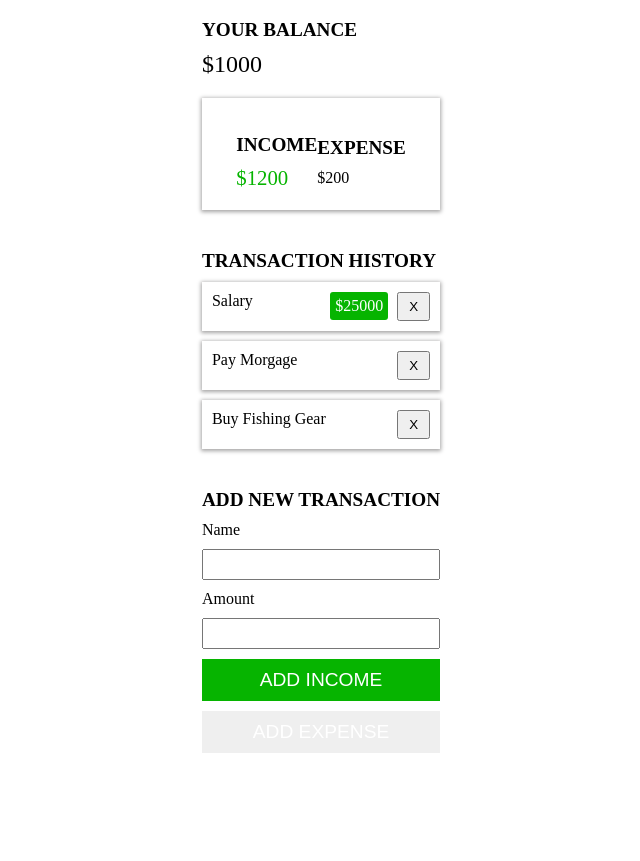
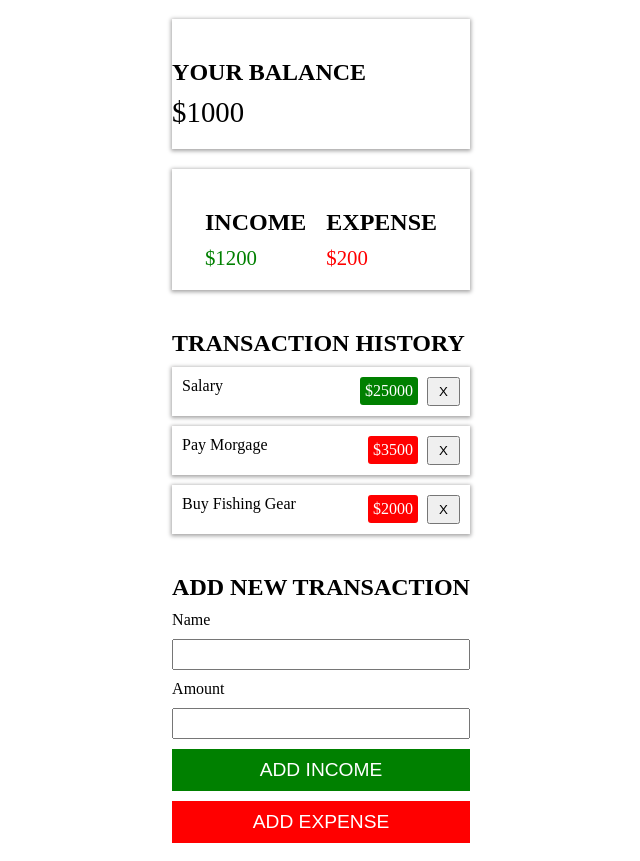
Before and after one commit to ChrisJones86/Expence-Tracker, a plain HTML site: page index.html in a window 1280 px wide. Shown: the part 69-930 px from the top of the page, without its empty margins (319-959 px from the left). Before the commit the page ends 840 px from the top, so only its background shows below. Drawn offline with Linux system fonts and the light colour scheme.

Commit message:
Update style.css

```diff
--- a/style.css
+++ b/style.css
@@ -1,5 +1,7 @@
 :root {
     --box-shadow: 0px 1px 4px 1px #a5a4a4;
+    --income: green;
+    --expense: red;
 }
 
 body {
@@ -15,13 +17,23 @@ body {
 }
 
 h2 {
-    font-size: 1.2em;
+    font-size: 1.2em, bold;
     text-transform: uppercase;
     margin-bottom: 10px;
 }
+.balance-container {
+    display:block;
+    box-shadow: var(--box-shadow);
+    align-items: center;
+    justify-content: center;
+    padding-bottom: 20px;
+    padding-top: 20px;
+    margin-top: 20px;
+}
 
-.balance-container #balance {
-    font-size: 1.5em;
+#balance {
+    font-size: 1.8em;
+    justify-content: right;
 }
 
 .cashflow-container {
@@ -39,20 +51,20 @@ h2 {
     padding-right: 20px;
 }
 
-.expence-container {
+.expense-container {
     padding-left: 20px;
 }
 
-#income, #expence {
+#income, #expense {
     font-size: 1.3em;
 }
 
 #income {
-    color: #06b400;
+    color: var(--income);
 }
 
-#expence {
-    color: rgb(207, 0, 0);
+#expense {
+    color: var(--expense);
 }
 
 .transaction-container {
@@ -84,15 +96,15 @@ h2 {
 
 #transaction li .income-amt {
     display: inline-block;
-    background-color: #06b400;
+    background-color: var(--income);
     color: #ffffff;
     padding: 5px;
     border-radius: 3px;
 }
 
-#transaction li .expence-amt {
+#transaction li .expense-amt {
     display: inline-block;
-    background-color: rgb(207, 0, 0);
+    background-color: var(--expense);
     color: #ffffff;
     padding: 5px;
     border-radius: 3px;
@@ -130,9 +142,9 @@ h2 {
 }
 
 #incomeBtn {
-    background-color: #06b400;
+    background-color: var(--income);
 }
 
-#expenceBtn {
-    background-color: rgb(207, 0, 0);
+#expenseBtn {
+    background-color: var(--expense);
 }
```
